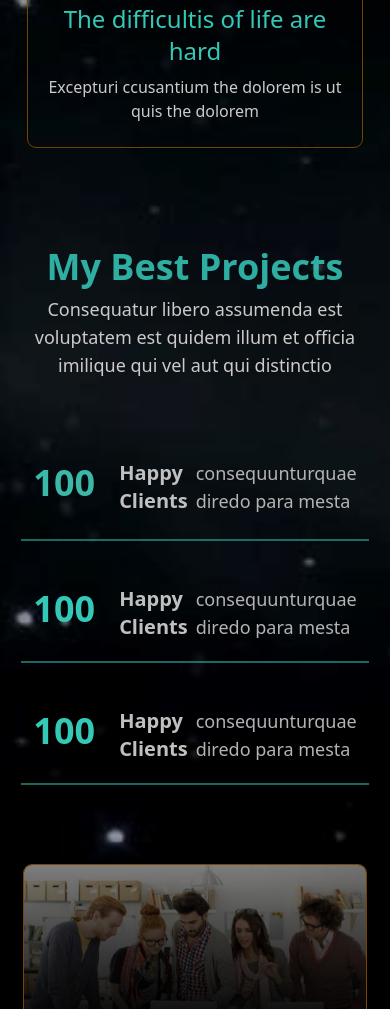
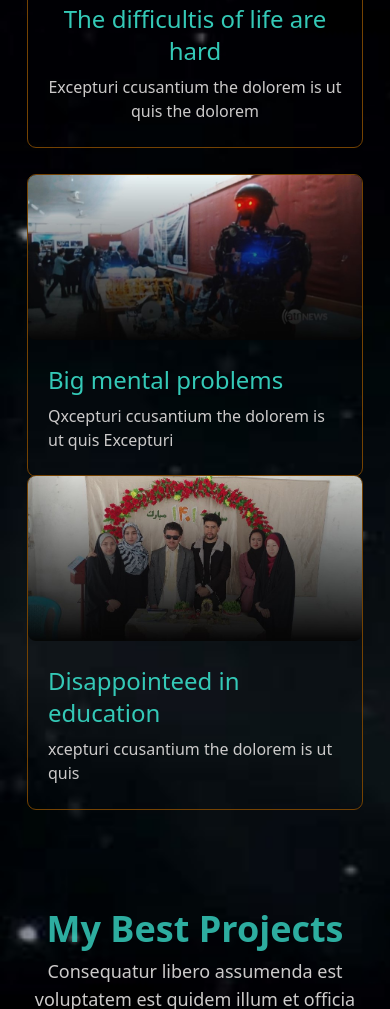
Before and after one commit to Aref-Eebrahimi/Mrce-coders, a website: page index.html in a window 390 px wide. Shown: the part 5045-6054 px from the top of the page. Drawn offline with nearby package versions, Linux system fonts and the light colour scheme; files that its build step writes are made by us from their sources.

Commit message:
new hcangis

```diff
--- a/index.html
+++ b/index.html
@@ -272,7 +272,7 @@
         </div>
       </div>
 
-        <div class="md:flex hidden md:flex-row gap-7 ">
+        <div class="md:flex  md:flex-row gap-7 ">
           <div style="outline: 1px solid #744202; " class="flex flex-col rounded-lg ">
             <div class="overflow-hidden relative rounded-lg">
               <img  class="h-auto transform hover:scale-110 duration-500 " src="./img/aref/250ccc.jpg" alt="">
```
